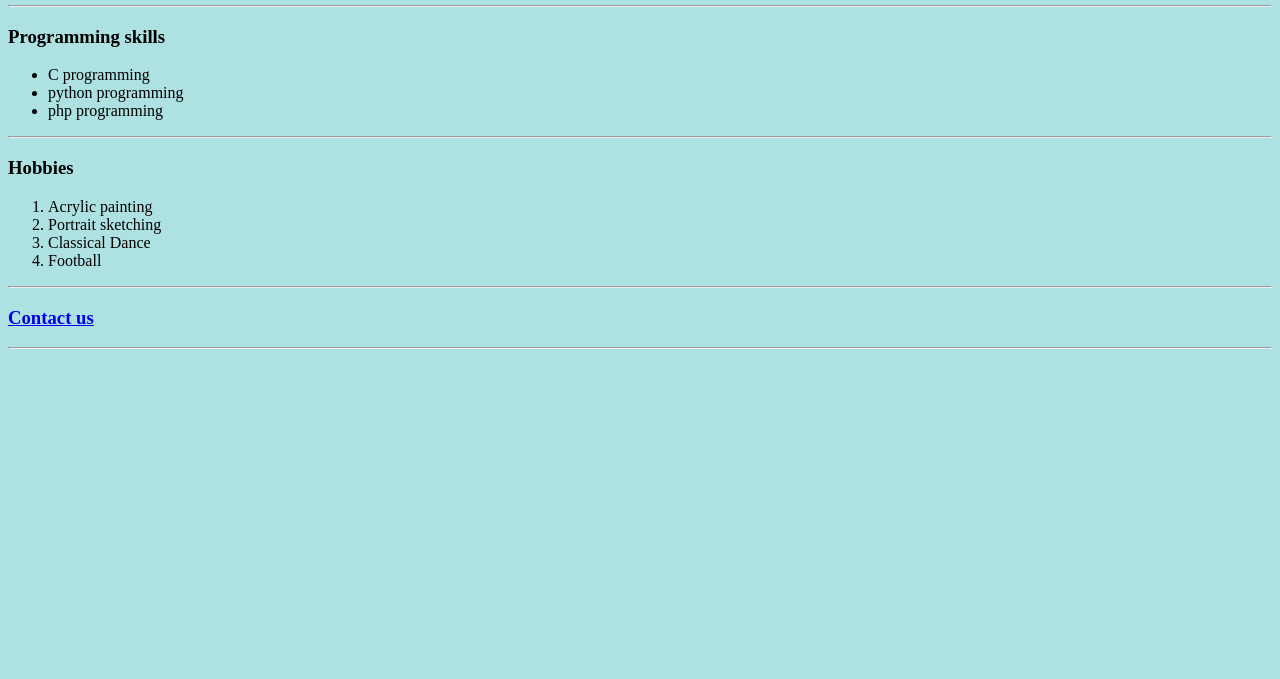
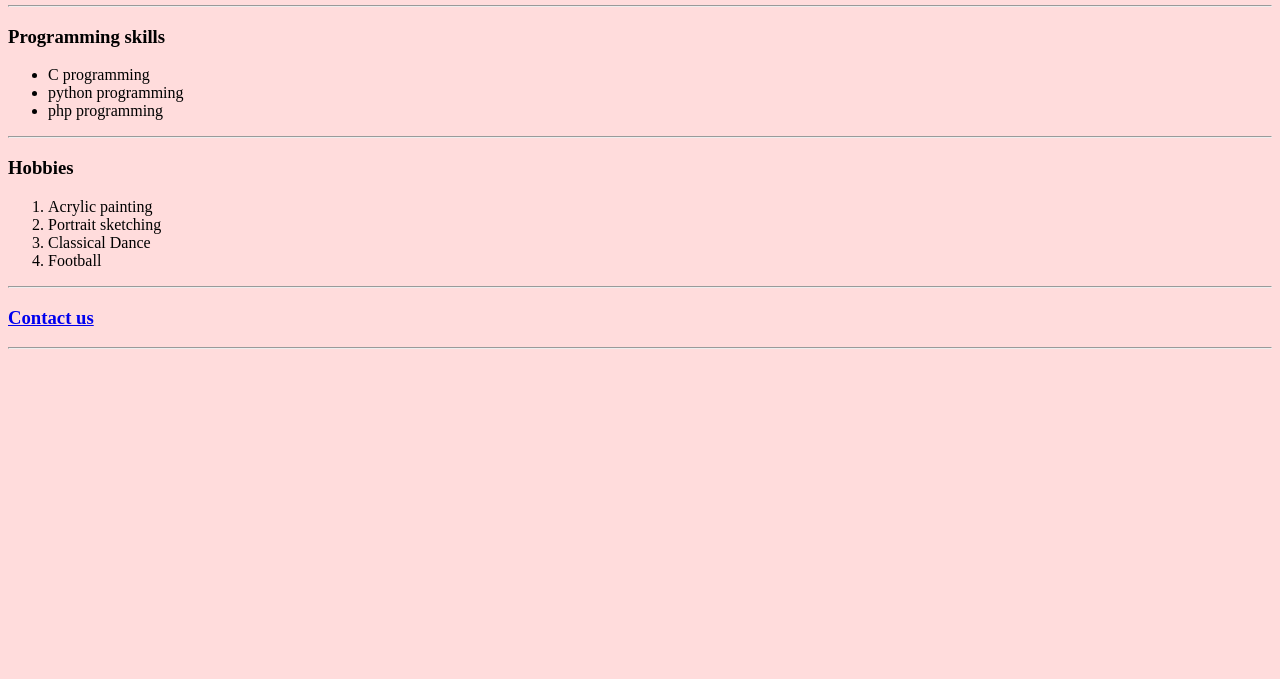
Before and after one commit to ranjithapr9/resume, a plain HTML site: page index.html in a window 1280 px wide. Shown: the part 121-800 px from the top of the page. Drawn offline with Linux system fonts and the light colour scheme.

Commit message:
Update index.html

```diff
--- a/index.html
+++ b/index.html
@@ -4,7 +4,7 @@
     <meta charset="utf-8">
     <title>Ranjitha PR</title>
   </head>
- <body style="background-color : #aee1e1;">
+ <body style="background-color : #ffdcdc;">
 
  <table>
    <tr>
```
